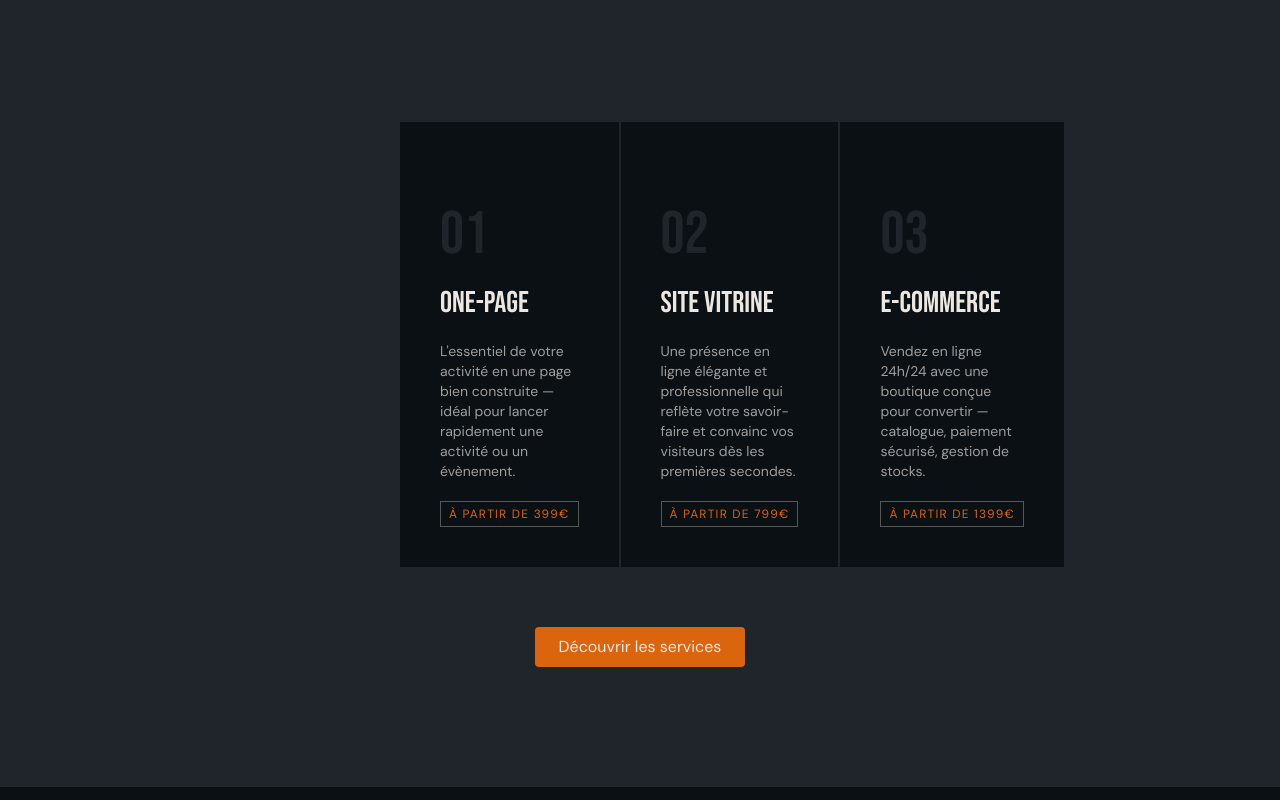
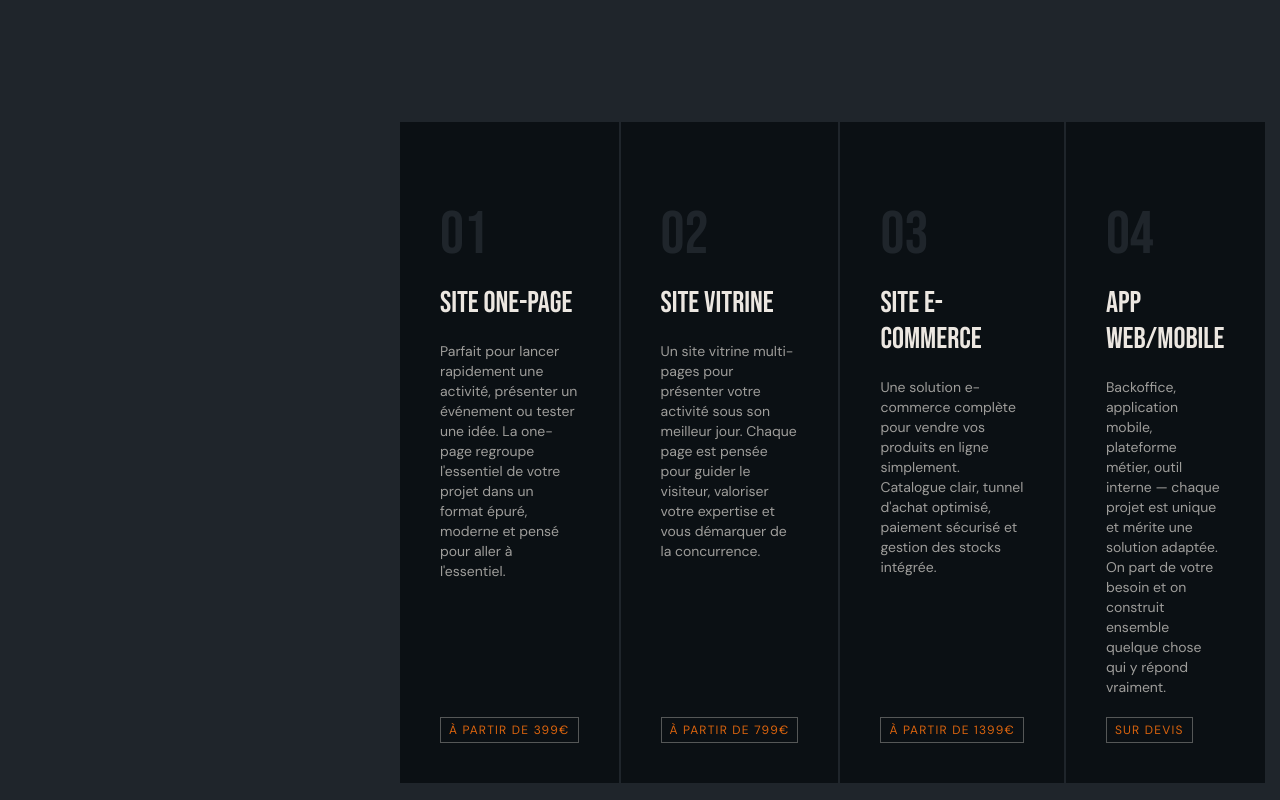
Before and after one commit to anthonyperret/site-vitrine, a Next.js app: page / in a window 1280 px wide. Shown: the part 1060-1860 px from the top of the page. Built offline with nearby package versions, Linux system fonts and the light colour scheme.

Commit message:
feat: wording for services

```diff
--- a/src/app/api/contact/route.ts
+++ b/src/app/api/contact/route.ts
@@ -7,7 +7,7 @@ export async function POST(req: Request) {
   const { name, email, projectType, message } = await req.json();
 
   const { data, error } = await resend.emails.send({
-    from: "Farga Contact <contact@farga.me>",
+    from: "Farga <contact@farga.me>",
     to: "contact@farga.me",
     replyTo: email,
     subject: `Nouveau devis — ${projectType}`,
--- a/src/app/page.tsx
+++ b/src/app/page.tsx
@@ -46,7 +46,7 @@ export default function Home() {
 
           <div className="w-full flex justify-center mt-15">
             <Link href="/services">
-              <button className="bg-cuivre text-ivoire px-6 py-2 rounded-sm font-dm-sans">Découvrir les services</button>
+              <button className="bg-cuivre text-ivoire px-6 py-2 rounded-sm font-dm-sans">Découvrir tous les services</button>
             </Link>
           </div>
 
--- a/src/components/ServiceCard.tsx
+++ b/src/components/ServiceCard.tsx
@@ -17,8 +17,12 @@ export default function ServiceCard({ service }: Props) {
         </div>
 
         <div>
-          <span className="text-xs text-ivoire/33 tagline">à partir de</span>
-          <h3 className="text-ivoire font-bebas-neue text-5xl">{service.price}€</h3>
+          <span className="text-xs text-ivoire/33 tagline">
+            {service.price > 0 ? "à partir de" : "tarif"}
+          </span>
+          <h3 className="text-ivoire font-bebas-neue text-5xl">
+            {service.price > 0 ? `${service.price}€` : "sur devis"}
+          </h3>
           <Link href="/contact">
             <button className={`${service.featured ? "bg-ivoire text-cuivre" : "bg-cuivre text-ivoire"} mt-5 px-6 py-2 rounded-sm font-dm-sans w-full`}>Demander un devis</button>
           </Link>
@@ -27,9 +31,11 @@ export default function ServiceCard({ service }: Props) {
       </div>
 
       <div className="w-2/3 px-10 py-10 flex flex-col gap-5">
-        <p className="font-dm-sans text-ivoire/66 text-sm">{service.desc2}</p>
+        <p className="font-dm-sans text-ivoire/66">{service.desc2}</p>
 
-        <span className="text-xs text-ivoire/33 tagline mt-auto">Ce qui est inclus</span>
+        <span className="text-xs text-ivoire/33 tagline mt-auto">
+          {service.price > 0 ? "Ce qui est inclus" : "Exemple de fonctionnalités"}
+        </span>
 
         <div className="grid grid-cols-2 font-dm-sans text-sm text-ivoire">
 
--- a/src/components/ServicesGrid.tsx
+++ b/src/components/ServicesGrid.tsx
@@ -16,7 +16,7 @@ export default function ServicesGrid() {
           >
             <span className="text-acier font-bebas-neue text-6xl">{service.number}</span>
             <h3 className="uppercase font-bebas-neue text-3xl">{service.title}</h3>
-            <p className="font-dm-sans text-ivoire/66 text-sm">{service.desc1}</p>
+            <p className="font-dm-sans text-ivoire/66 text-sm">{service.desc2}</p>
             <div className="mt-auto w-max border border-ivoire/33 px-2 py-1 text-cuivre tagline font-dm-sans text-xs">
               {service.price > 0 ? `à partir de ${service.price}€` : "sur devis"}
             </div>
--- a/src/data/services.ts
+++ b/src/data/services.ts
@@ -11,9 +11,9 @@ export interface Service {
 export const services: Service[] = [
   {
     number: "01",
-    title: "One-page",
-    desc1: "L'essentiel de votre activité en une page bien construite — idéal pour lancer rapidement une activité ou un évènement.",
-    desc2: "L'essentiel de votre activité en une page bien construite — idéal pour lancer rapidement une activité ou un évènement.",
+    title: "Site One-page",
+    desc1: "La solution rapide et efficace. Tout ce qu'il faut pour exister en ligne et convaincre.",
+    desc2: "Parfait pour lancer rapidement une activité, présenter un événement ou tester une idée. La one-page regroupe l'essentiel de votre projet dans un format épuré, moderne et pensé pour aller à l'essentiel.",
     price: 399,
     featured: false,
     items: [
@@ -23,8 +23,8 @@ export const services: Service[] = [
   {
     number: "02",
     title: "Site vitrine",
-    desc1: "Une présence en ligne élégante et professionnelle qui reflète votre savoir-faire et convainc vos visiteurs dès les premières secondes.",
-    desc2: "Une présence en ligne élégante et professionnelle qui reflète votre savoir-faire et convainc vos visiteurs dès les premières secondes.",
+    desc1: "La solution professionnelle. Un site soigné qui reflète votre sérieux et donne envie d'aller plus loin.",
+    desc2: "Un site vitrine multi-pages pour présenter votre activité sous son meilleur jour. Chaque page est pensée pour guider le visiteur, valoriser votre expertise et vous démarquer de la concurrence.",
     price: 799,
     featured: true,
     items: [
@@ -33,13 +33,24 @@ export const services: Service[] = [
   },
   {
     number: "03",
-    title: "E-commerce",
-    desc1: "Vendez en ligne 24h/24 avec une boutique conçue pour convertir — catalogue, paiement sécurisé, gestion de stocks.",
-    desc2: "Vendez en ligne 24h/24 avec une boutique conçue pour convertir — catalogue, paiement sécurisé, gestion de stocks.",
+    title: "Site E-commerce",
+    desc1: "La solution complète pour lancer votre boutique en ligne et commencer à vendre rapidement.",
+    desc2: "Une solution e-commerce complète pour vendre vos produits en ligne simplement. Catalogue clair, tunnel d'achat optimisé, paiement sécurisé et gestion des stocks intégrée.",
     price: 1399,
     featured: false,
     items: [
       "Catalogue produits", "Paiement sécurisé", "Gestion des stocks", "Design sur mesure", "Compatible mobile", "Référencement local", "Hébergement offert 1 an", "Nom de domaine offert 1 an"
     ]
   },
+  {
+    number: "04",
+    title: "App web/mobile",
+    desc1: "La solution sur mesure. De l'idée au produit final, on construit ce dont vous avez vraiment besoin.",
+    desc2: "Backoffice, application mobile, plateforme métier, outil interne — chaque projet est unique et mérite une solution adaptée. On part de votre besoin et on construit ensemble quelque chose qui y répond vraiment.",
+    price: 0,
+    featured: false,
+    items: [
+      "Application mobile iOS / Android", "Backoffice & outils internes", "Plateforme métier", "Interface dynamique & temps réel", "API & intégrations", "Base de données & logique serveur"
+    ]
+  },
 ];
```
